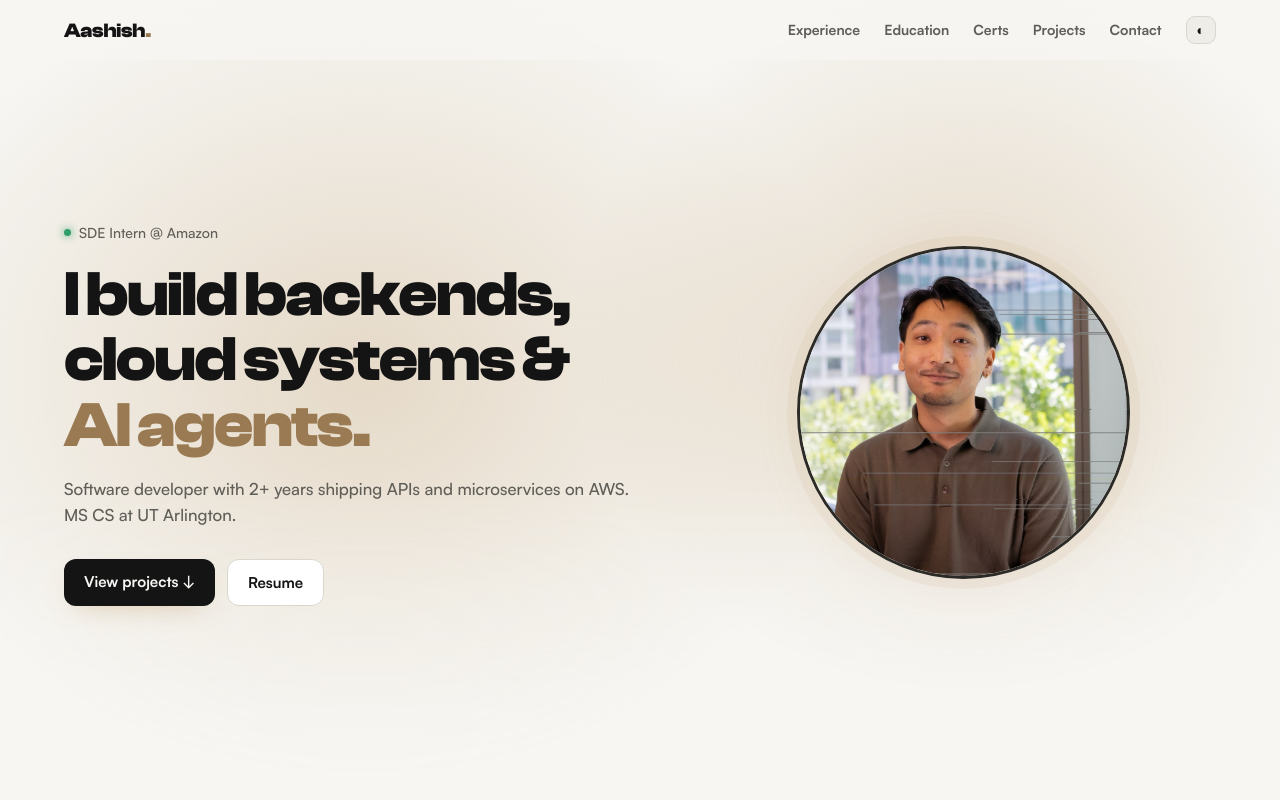
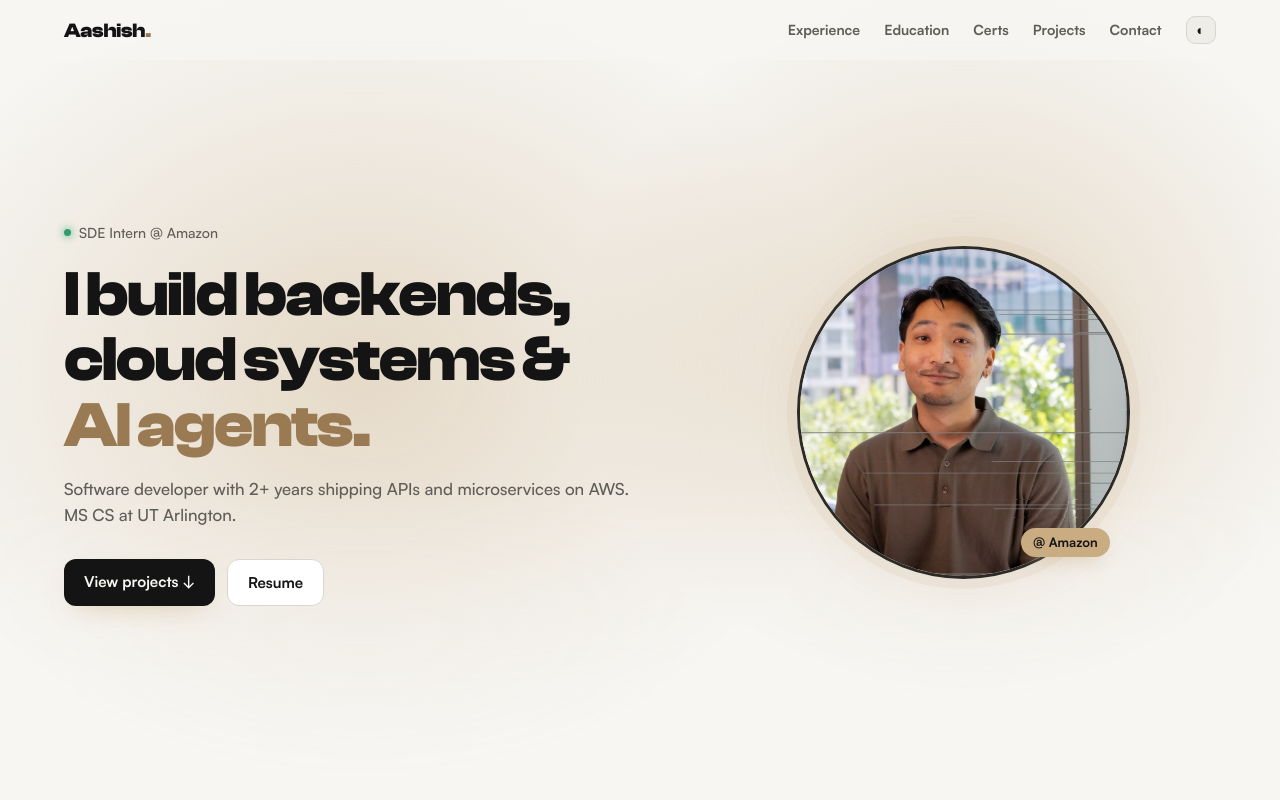
Before and after one commit to aashish177/aashish177.github.io, an Astro site: page / in a window 1280 px wide. Shown: the top 800 px of the page. Built offline with nearby package versions, Linux system fonts and the light colour scheme; Astro itself is replaced by a stand-in of ours.

Commit message:
Add sand @ Amazon tag back to hero photo

```diff
--- a/src/components/Hero.astro
+++ b/src/components/Hero.astro
@@ -42,6 +42,7 @@ import {profile, status} from "../data/portfolio";
       densities={[1, 2]}
       priority
     />
+    {status.tag && <span class="tag">{status.tag}</span>}
   </div>
 </section>
 
@@ -133,6 +134,18 @@ import {profile, status} from "../data/portfolio";
     border: 3px solid var(--a);
     box-shadow: 0 0 0 10px rgba(var(--g-rgb), 0.12);
   }
+  .tag {
+    position: absolute;
+    right: 6%;
+    bottom: 8%;
+    font-size: 13px;
+    font-weight: 700;
+    background: rgb(var(--g-rgb));
+    color: #141414;
+    padding: 6px 12px;
+    border-radius: 999px;
+    box-shadow: 0 8px 20px -10px rgba(var(--g-rgb), 0.9);
+  }
   @media (max-width: 820px) {
     .hero {
       grid-template-columns: 1fr;
```
